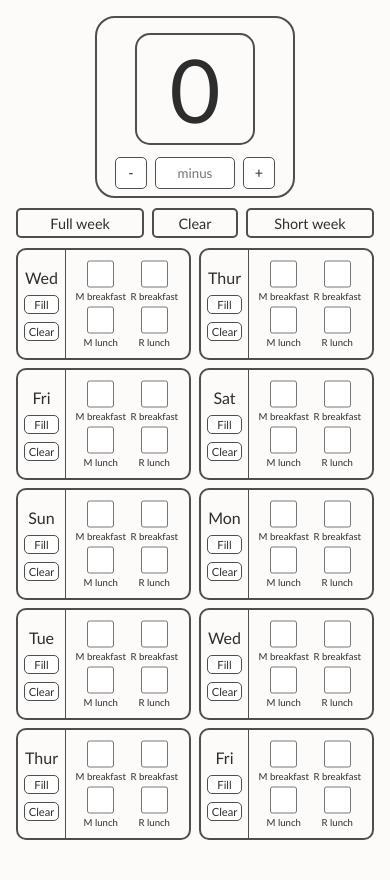
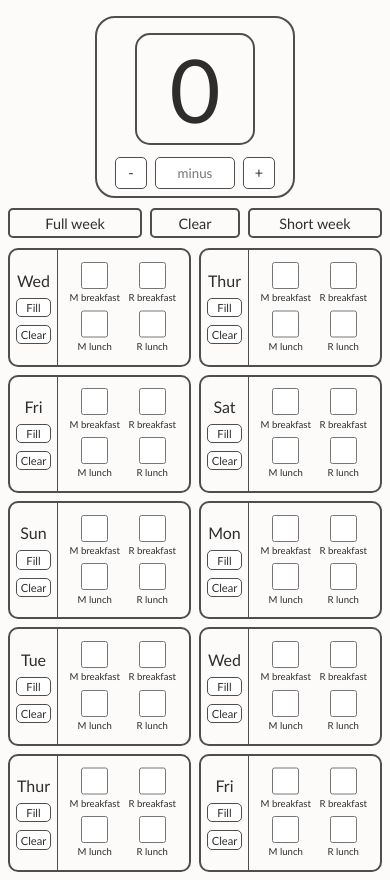
Before and after one commit to MsFairyViolet/AppleCounterReact, a Next.js app: page / in a window 390 px wide. Built offline with nearby package versions, Linux system fonts and the light colour scheme.

Commit message:
Small changes

```diff
--- a/src/app/globals.css
+++ b/src/app/globals.css
@@ -20,7 +20,7 @@
 @media (max-width: 600px) {
     .page {
         width: 95vw;
-        padding: 1rem;
+        padding: 0.5rem;
     }
 
     .day {
@@ -149,12 +149,15 @@ button {
     margin-bottom: 1rem;
 }
 
+.days-container:last-of-type {
+    margin-bottom: 0;
+}
 
 .day {
     border: 2px solid var(--line-color);
     border-radius: 10px;
     width: calc(50% - 4px);
-    height: 7rem;
+    height: 7.4rem;
     font-size: 0.8rem;
     display: flex;
     flex-direction: row;
```
